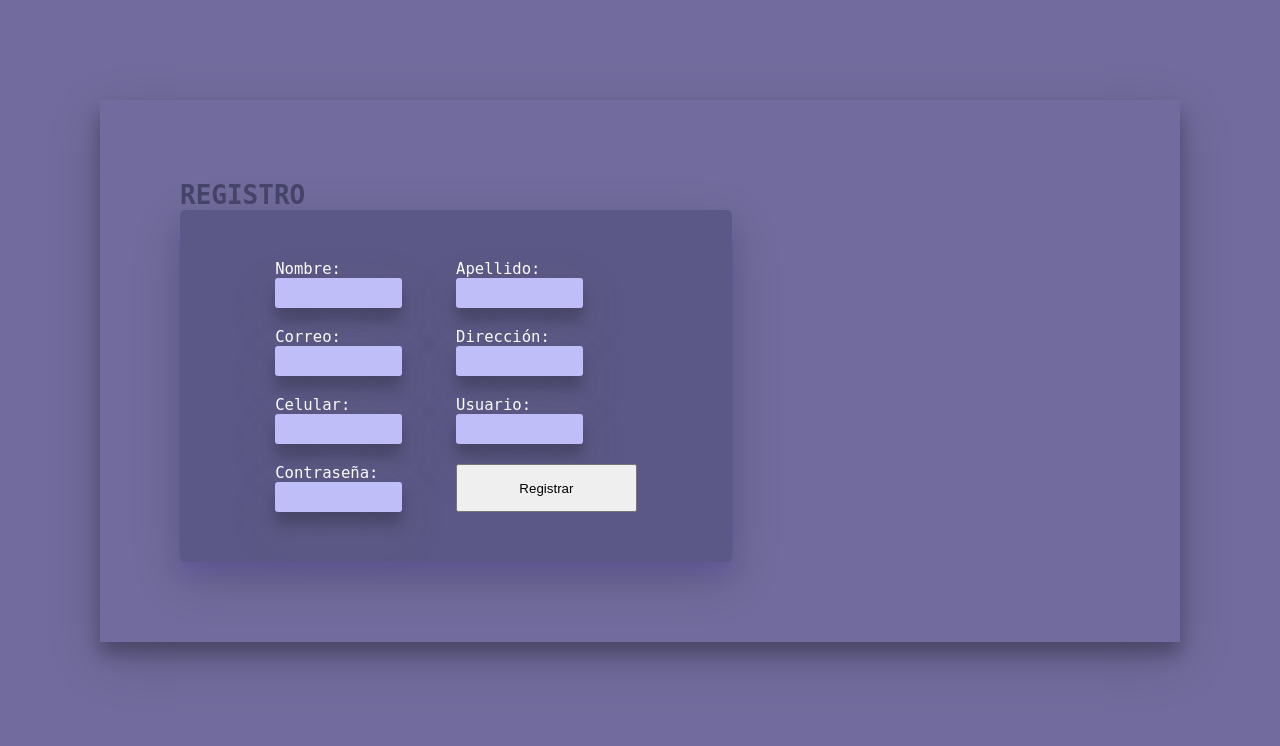
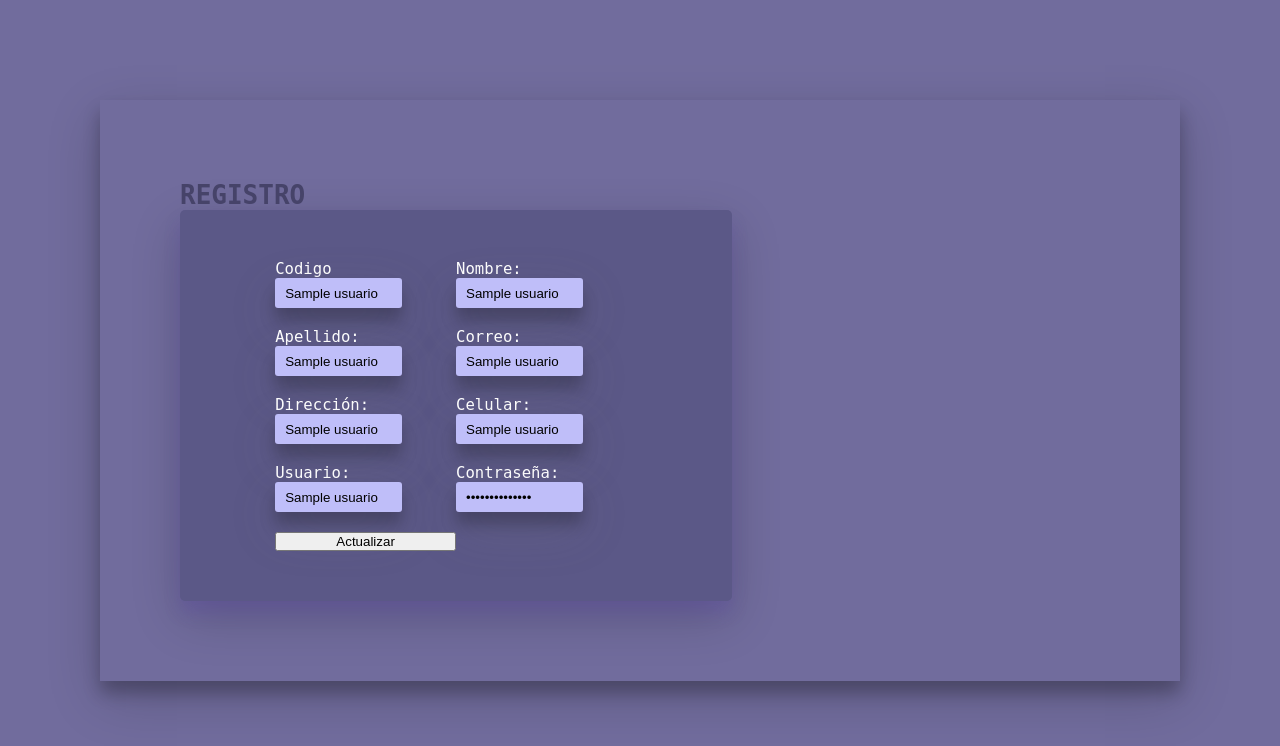
Before and after one commit to TYudy/entorno-virtual, a Flask app: template app/templates/Editar.html in a window 1280 px wide. Shown: the top 746 px of the page. Run offline with Flask 3, Linux system fonts and the light colour scheme; the template is opened without the code that fills it: most values are stand-ins (such as "Sample title", 1, 10 or a date in 2020).

Commit message:
Actualizar

```diff
--- a/app/app.py
+++ b/app/app.py
@@ -42,20 +42,49 @@ def registrar_usuario():
 
     return render_template("Registrar.html")
 
-@app.route('/editar', methods=['PUT','POST'])
-def registrar_usuario():
-    if request.method == 'PUT':
-        Nombres = request.form.put('p_Nombre')
-        Apellidos = request.form.put('p_Apellido')
-        Email = request.form.put('p_Email')
-        Direccion = request.form.put('p_Direccion')
-        Telefono = request.form.put('p_Telefono')
-        Usuario= request.form.put('p_Usuario')
+@app.route("/editar/<int:id>", methods=["POST", "GET"])
+def editar_usuario(id):
+    cursor = db.cursor()
+    if request.method == "POST":
+        nombreper = request.form.get("nombre")
+        apellidoper = request.form.get("apellido")
+        emailper = request.form.get("email")
+        dirreccionper = request.form.get("direccion")
+        telefonoper = request.form.get("telefono")
+        usuarioper = request.form.get("usuario")
+        contraper = request.form.get("contra")
+
+        sql = "update persona set p_nombre=%s, p_Apellido=%s,p_Email=%s,p_Direccion=%s, p_Telefono=%s,p_Usuario=%s, p_contraseña=%s where ID_Persona=%s"
+        cursor.execute(
+            sql,
+            (
+                nombreper,
+                apellidoper,
+                emailper,
+                dirreccionper,
+                telefonoper,
+                usuarioper,
+                contraper,
+                id,
+            ),
+        )
+        db.commit
+
+        return redirect(url_for("lista"))
+
+    else:
+        cursor = db.cursor()
+        cursor.execute("SELECT * FROM persona WHERE ID_Persona =%s", (id,))
+        data = cursor.fetchall()
+        return render_template("Editar.html", usuario=data[0])
 
 
- #insertar datos a la tabla persona
+@app.route("/eliminar/<int:id>", methods=["GET"])
+def eliminar_usuario(id):
+    return redirect(url_for("lista"))
 
-        cursor.execute("update persona (P_Nombre, p_Apellido, p_Email, p_Direccion, p_Telefono, p_Usuario, p_Contraseña)VALUES(%s,%s,%s,%s,%s,%s,%s)",(Nombres, Apellidos, Email, Direccion, Telefono, Usuario, Contrasena))
+
+
 
 
 if __name__ == '__main__':
--- a/app/templates/Editar.html
+++ b/app/templates/Editar.html
@@ -10,41 +10,43 @@
     <div class="container">
         <div class="text"><h1>REGISTRO</h1></div>
 
-        <form  method ='POST' action="/registrar">
+        <form  method ='POST' action="">
+            <div class="datos">
+                <label for="name">Codigo</label>
+                <input type="text" id="id" name="idper" value="{{ usuario [0] }}"  disabled/>
+            </div>
 
             <div class="datos">
                 <label for="name">Nombre:</label>
-                <input type="text" id="nombre" name="p_Nombre" />
+                <input type="text" id="nombre" name="nombre" value="{{ usuario [1] }}" />
             </div>
             <div class="datos">
             <label for="apellido">Apellido:</label>
-            <input type="apellido" id="apellido" name="p_Apellido" />
+            <input type="apellido" id="apellido" name="apellido" value="{{ usuario [2] }}"  />
             </div>
             <div class="datos">
                 <label for="email">Correo:</label>
-                <input type="email" id="email" name="p_Email"  required/>
+                <input type="email" id="email" name="email" value="{{ usuario [3] }}"  />
                 </div>
             <div class="datos">
                 <label for="name">Dirección:</label>
-                <input type="text" id="name" name="p_Direccion" />
+                <input type="text" id="name" name="direccion" value="{{ usuario [4] }}" />
                 </div>
             <div class="datos">
             <label for="celular">Celular:</label>
-            <input type="tel" id="tel" name="p_Telefono" />
+            <input type="tel" id="tel" name="telefono" value="{{ usuario [5] }}"  />
             </div>
-
-
 
             <div class="datos">
             <label for="usuario">Usuario:</label>
-            <input type="text" id="Usuario" name="p_Usuario" required />
+            <input type="text" id="Usuario" name="usuario" value="{{ usuario [6] }}"  />
             </div>
             <div class="datos">
             <label for="name">Contraseña:</label>
-            <input type="password" id="contraseña" name="p_Contrasena" required/>
+            <input type="password" id="contraseña" name="contra" value="{{ usuario [7] }}"  />
             </div>
 
-            <button type="submit">Registrar</button>
+            <button type="submit">Actualizar</button>
         </form>
 
     </div>
--- a/app/templates/index.html
+++ b/app/templates/index.html
@@ -18,6 +18,7 @@
                     <th>Dirección</th>
                     <th>Telefono </th>
                     <th>Usuario </th>
+                    <th>Acciones</th>
 
 
 
@@ -33,7 +34,10 @@
                     <td>{{usuario[4]}}</td>
                     <td>{{usuario[5]}}</td>
                     <td>{{usuario[6]}}</td>
-
+                    <td>
+                        <a href="{{ url_for('editar_usuario', id=usuario[0]) }}">Editar</a>
+                        <a href="{{ url_for('eliminar_usuario', id=usuario[0]) }}">Eliminar</a>
+                    </td>
 
 
 
```
